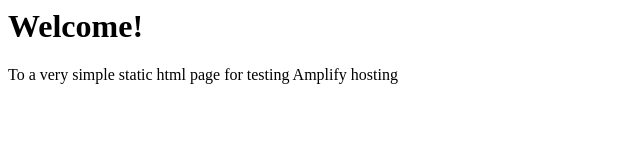
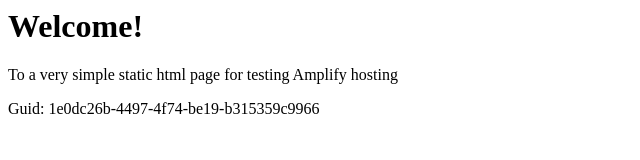
Before and after one commit to aws-aemilia-arn/Github-PR-Commit-Integration-Test-DoNotTouch-Gith-OKSLNVO2-v1-preprod-eu-north-1, a website: page src/index.html in a window 1280 px wide. Shown: the whole page, without its empty margins (0-640 px from the left). Drawn offline with Linux system fonts and the light colour scheme.

Commit message:
commit from integ tests

```diff
--- a/src/index.html
+++ b/src/index.html
@@ -1,3 +1,5 @@
+
+
 <html lang="en">
 
 <head>
@@ -10,6 +12,6 @@
 <body>
     <h1>Welcome!</h1>
     <p>To a very simple static html page for testing Amplify hosting</p>
-</body>
+    <p>Guid: 1e0dc26b-4497-4f74-be19-b315359c9966</p></body>
 
 </html>
```
